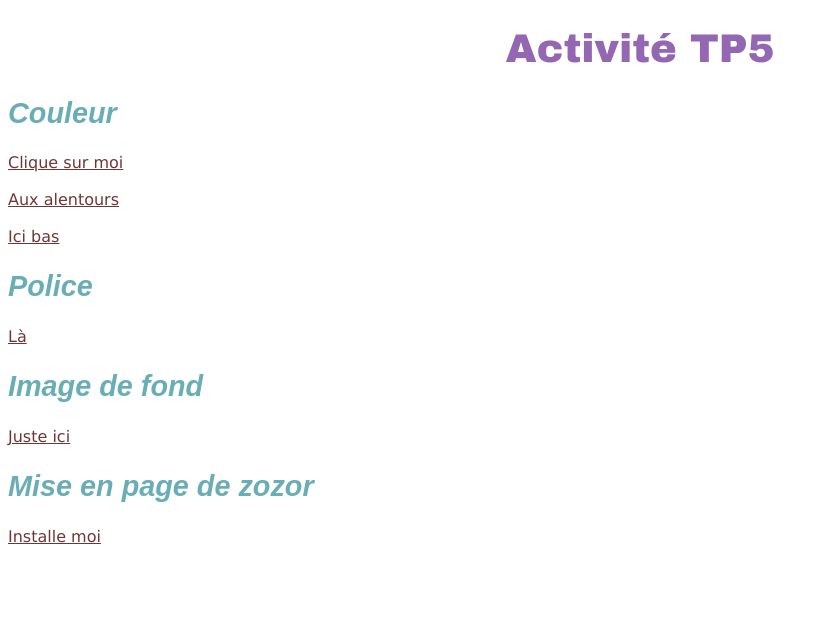
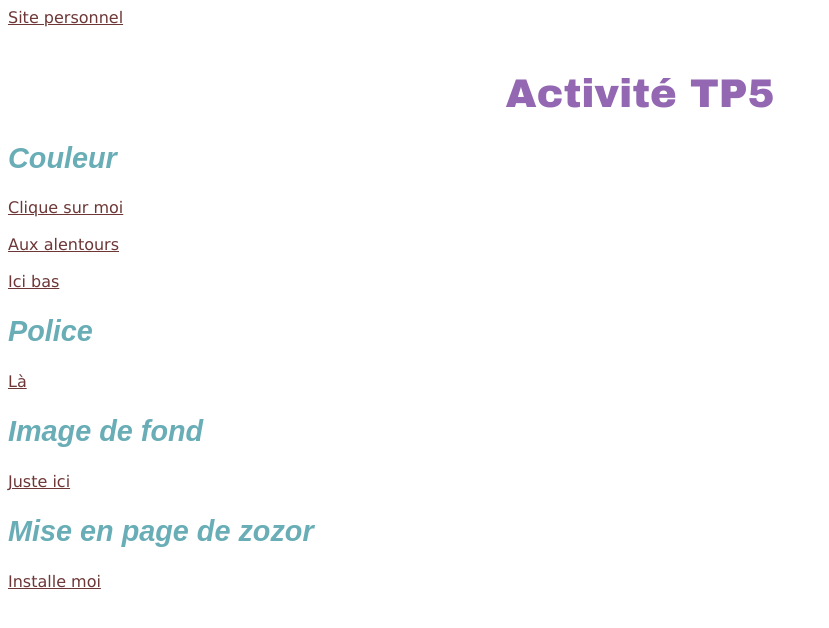
Before and after one commit to KeNTaOx/KeNTa.github.io, a plain HTML site: page index.html in a window 1280 px wide. Shown: the whole page, without its empty margins (0-829 px from the left). Drawn offline with Linux system fonts and the light colour scheme.

Commit message:
index.html

```diff
--- a/index.html
+++ b/index.html
@@ -7,6 +7,7 @@
     <link href="StyleAcceuil.css" rel="stylesheet">
 </head>
 <body>
+<a href = "IsekaiV2.html"> Site personnel</a><br><br>
     <h1> Activité TP5</h1>
 <h2>Couleur</h2>
 
```
